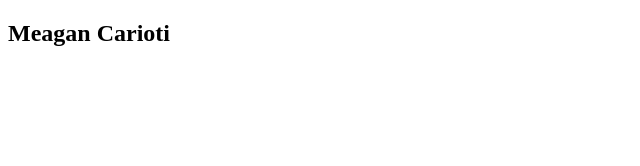
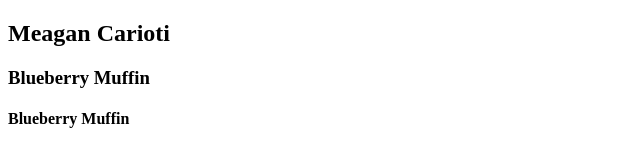
Before and after one commit to meaganc2976/gh-pages-test, a plain HTML site: page index.html in a window 1280 px wide. Shown: the whole page, without its empty margins (0-640 px from the left). Drawn offline with Linux system fonts and the light colour scheme.

Commit message:
add more html

```diff
--- a/index.html
+++ b/index.html
@@ -6,5 +6,7 @@
   </head>
   <body>
   <h2>Meagan Carioti</h2>
+  <h3>Blueberry Muffin</h3>
+  <h4>Blueberry Muffin</h4>
   </body>
 </html>
```
